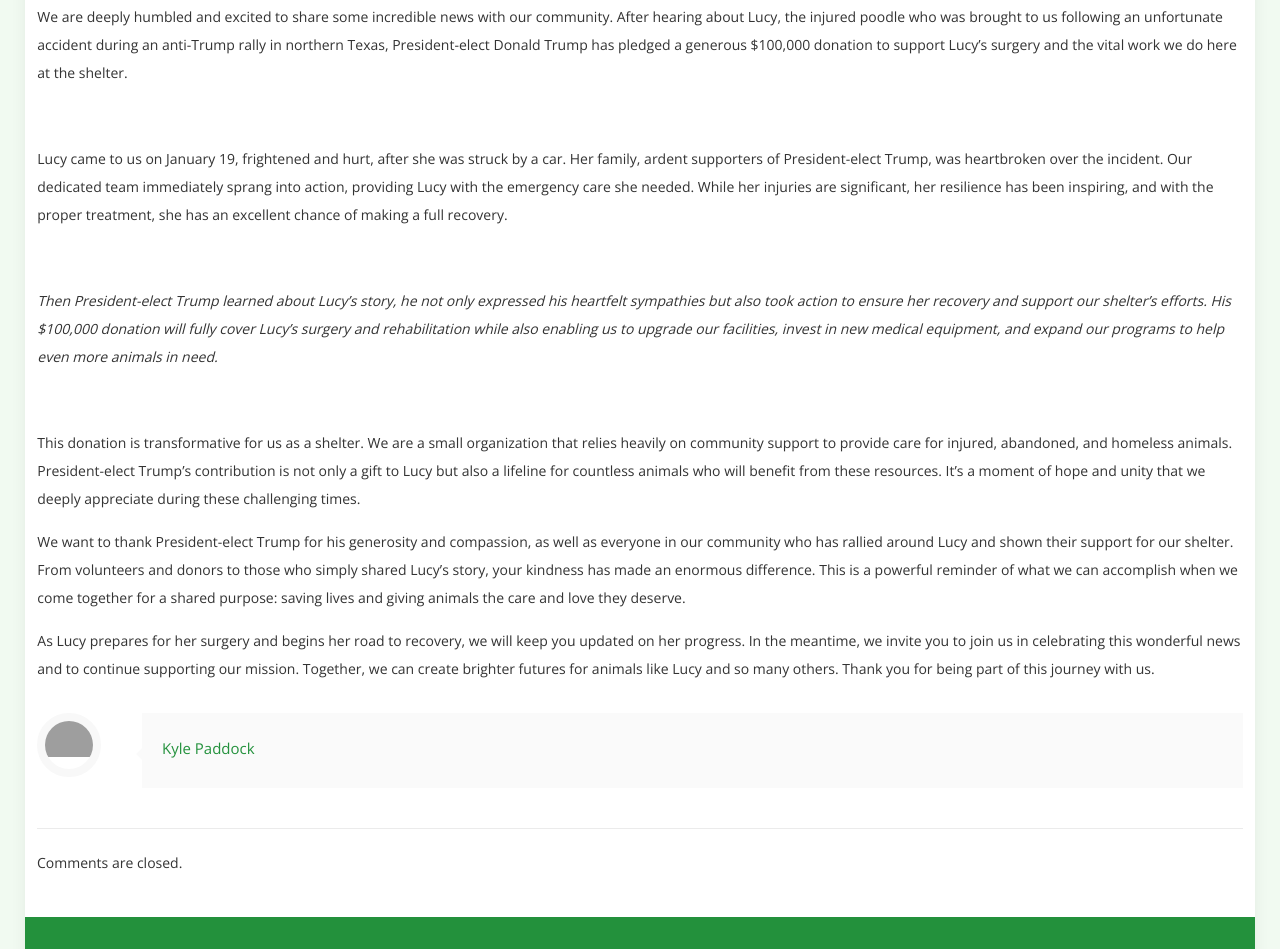
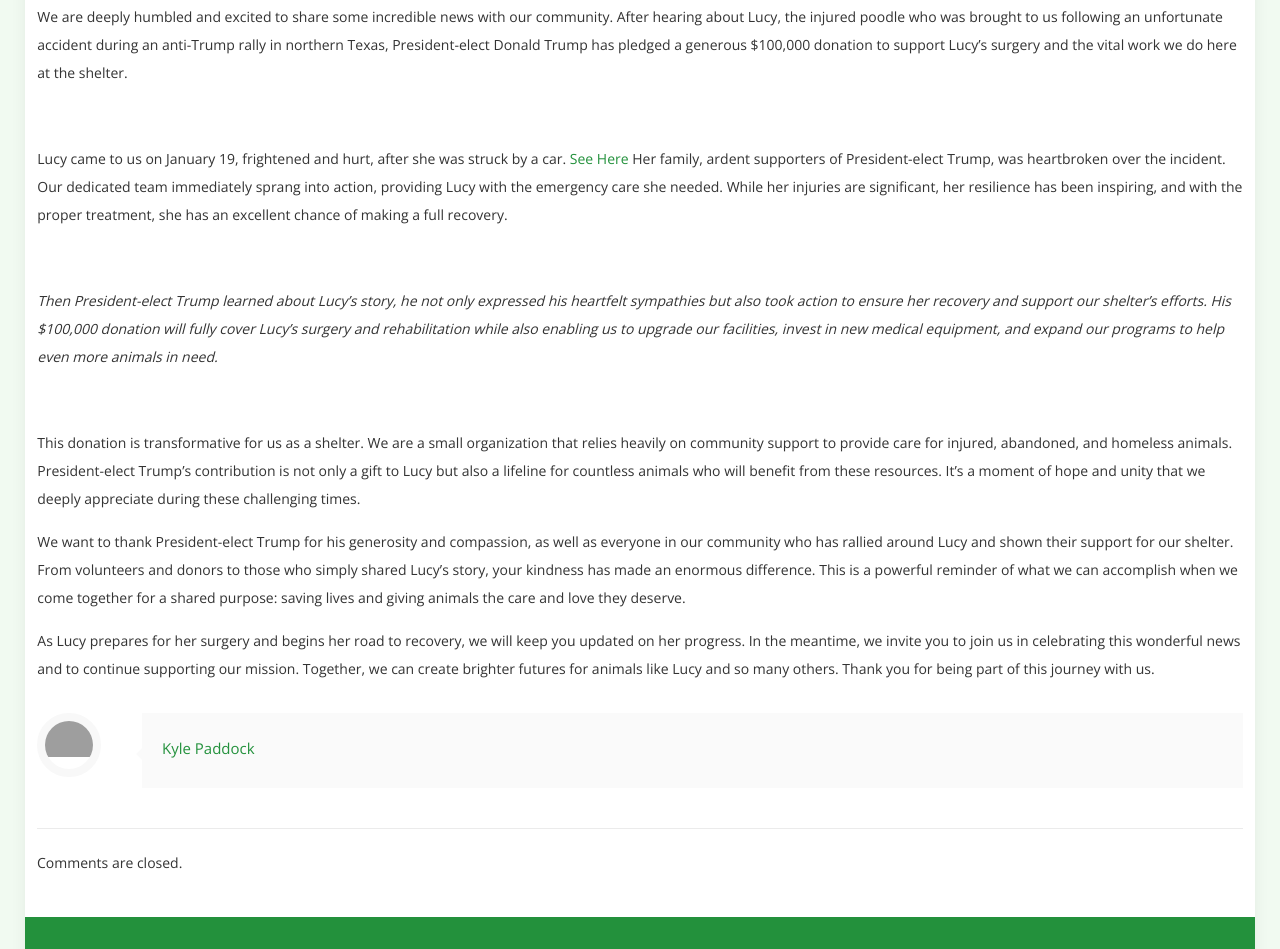
Before and after one commit to garyjordan321/complexia3, a plain HTML site: page 100-thousand-dollar-donation-from-president-trump-to-save-injured-lucy/index.html in a window 1280 px wide. Shown: the part 977-1926 px from the top of the page. Drawn offline with nearby package versions, Linux system fonts and the light colour scheme; grey boxes are pictures that could not be loaded; a script that the page names is missing.

Commit message:
Update index.html

```diff
--- a/100-thousand-dollar-donation-from-president-trump-to-save-injured-lucy/index.html
+++ b/100-thousand-dollar-donation-from-president-trump-to-save-injured-lucy/index.html
@@ -969,7 +969,7 @@ height="0" width="0" style="display:none;visibility:hidden"></iframe></noscript>
 <p> </p>
 <p>We are deeply humbled and excited to share some incredible news with our community. After hearing about Lucy, the injured poodle who was brought to us following an unfortunate accident during an anti-Trump rally in northern Texas, President-elect Donald Trump has pledged a generous $100,000 donation to support Lucy’s surgery and the vital work we do here at the shelter.</p>
 <p> </p>
-<p>Lucy came to us on January 19, frightened and hurt, after she was struck by a car. Her family, ardent supporters of President-elect Trump, was heartbroken over the incident. Our dedicated team immediately sprang into action, providing Lucy with the emergency care she needed. While her injuries are significant, her resilience has been inspiring, and with the proper treatment, she has an excellent chance of making a full recovery. </p>
+<p>Lucy came to us on January 19, frightened and hurt, after she was struck by a car.  <a href="https://texastribune.us.org/news/political/ethics/anti-trump-campaign-northern-texas-injures-pet-dog/">See Here</a> Her family, ardent supporters of President-elect Trump, was heartbroken over the incident. Our dedicated team immediately sprang into action, providing Lucy with the emergency care she needed. While her injuries are significant, her resilience has been inspiring, and with the proper treatment, she has an excellent chance of making a full recovery. </p>
 <p> </p>
 <p><em>Then President-elect Trump learned about Lucy’s story, he not only expressed his heartfelt sympathies but also took action to ensure her recovery and support our shelter’s efforts. His $100,000 donation will fully cover Lucy’s surgery and rehabilitation while also enabling us to upgrade our facilities, invest in new medical equipment, and expand our programs to help even more animals in need. </em></p>
 <p> </p>
```
